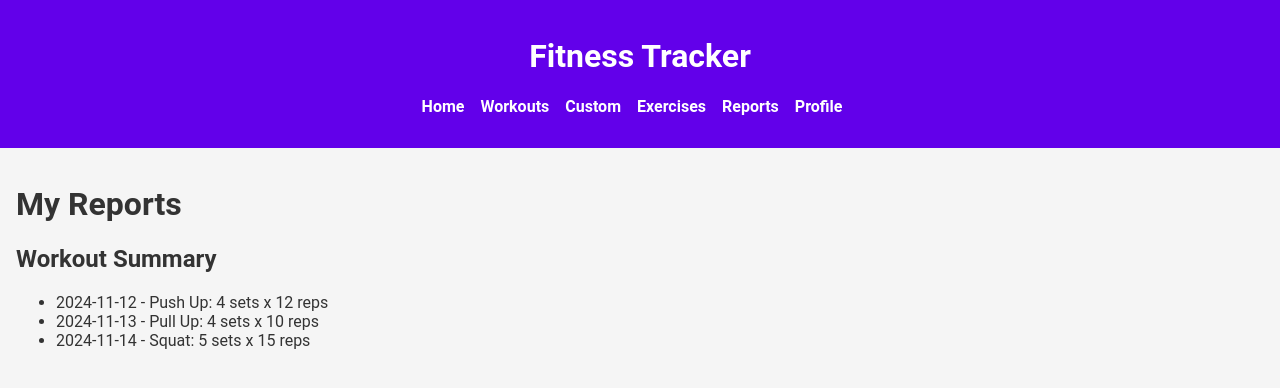
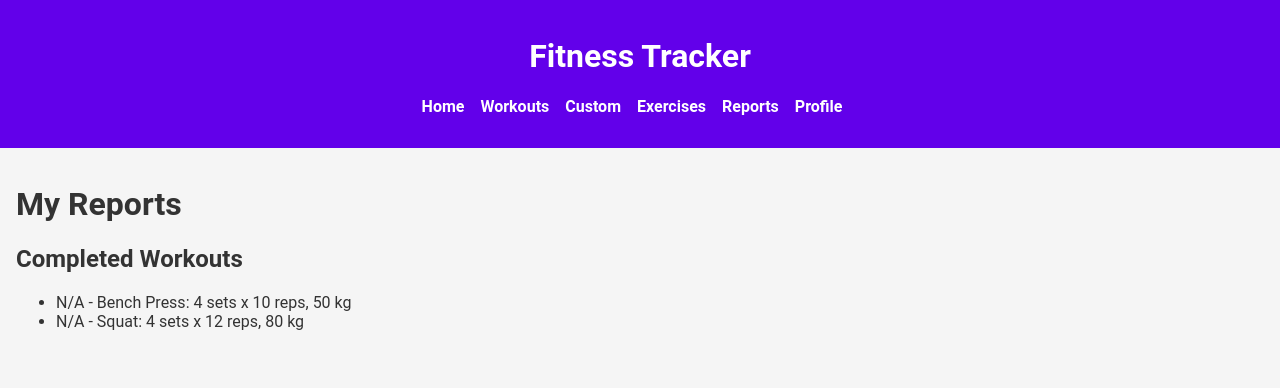
Before and after one commit to Caleb-Kiune/Fitness-Tracker, a React (Create React App) app: page /report in a window 1280 px wide. Shown: the top 388 px of the page. Built offline with nearby package versions, Linux system fonts and the light colour scheme; data requests are answered from the project's data file.

Commit message:
Adds testing

```diff
--- a/db.json
+++ b/db.json
@@ -1,22 +1,42 @@
 {
   "workouts": [
     {
-      "id": 1731523316745,
-      "name": "a",
+      "id": "1",
+      "name": "Bench Press",
+      "sets": "4",
+      "reps": "10",
+      "weight": "50",
+      "category": "Chest",
+      "day": "Monday",
+      "completed": true
+    },
+    {
+      "id": "2",
+      "name": "Squat",
+      "sets": "4",
+      "reps": "12",
+      "weight": "80",
+      "category": "Legs",
+      "day": "Tuesday",
+      "completed": true
+    },
+    {
+      "id": 1731524454460,
+      "name": "pulldown",
+      "sets": "4",
+      "reps": "8",
+      "weight": "50",
+      "category": "Back",
+      "day": "Friday",
+      "completed": false
+    },
+    {
+      "id": 1731524731857,
+      "name": "x",
       "sets": "5",
       "reps": "5",
       "weight": "5",
       "category": "Chest",
-      "day": "Thursday",
-      "completed": false
-    },
-    {
-      "id": 1731523326342,
-      "name": "s",
-      "sets": "7",
-      "reps": "7",
-      "weight": "7",
-      "category": "Legs",
       "day": "Monday",
       "completed": false
     }
--- a/src/Components/Report.js
+++ b/src/Components/Report.js
@@ -1,25 +1,38 @@
-import React, { useState } from 'react';
-
+import React, { useEffect, useState } from 'react';
 
 const Report = () => {
-  const [workouts, ] = useState([
-    { date: '2024-11-12', activity: 'Push Up', sets: 4, reps: 12 },
-    { date: '2024-11-13', activity: 'Pull Up', sets: 4, reps: 10 },
-    { date: '2024-11-14', activity: 'Squat', sets: 5, reps: 15 },
-  ]);
+  const [workouts, setWorkouts] = useState([]);
+  const [completedWorkouts, setCompletedWorkouts] = useState([]);
+
+  useEffect(() => {
+    fetch('http://localhost:3001/workouts')
+      .then(response => response.json())
+      .then(data => {
+        console.log("Fetched workouts:", data); // Debug log
+        setWorkouts(data);
+        const completed = data.filter(workout => workout.completed);
+        console.log("Completed workouts:", completed); // Debug log
+        setCompletedWorkouts(completed);
+      })
+      .catch(error => console.error('Error fetching data:', error));
+  }, []);
 
   return (
     <div className="report">
       <h1>My Reports</h1>
       <div className="report-summary">
-        <h2>Workout Summary</h2>
-        <ul>
-          {workouts.map((workout, index) => (
-            <li key={index} className="report-item">
-              <span>{workout.date}</span> - {workout.activity}: {workout.sets} sets x {workout.reps} reps
-            </li>
-          ))}
-        </ul>
+        <h2>Completed Workouts</h2>
+        {completedWorkouts.length > 0 ? (
+          <ul>
+            {completedWorkouts.map((workout, index) => (
+              <li key={index} className="report-item">
+                <span>{workout.date || 'N/A'}</span> - {workout.name}: {workout.sets} sets x {workout.reps} reps, {workout.weight} kg
+              </li>
+            ))}
+          </ul>
+        ) : (
+          <p>No completed workouts yet.</p>
+        )}
       </div>
     </div>
   );
```
